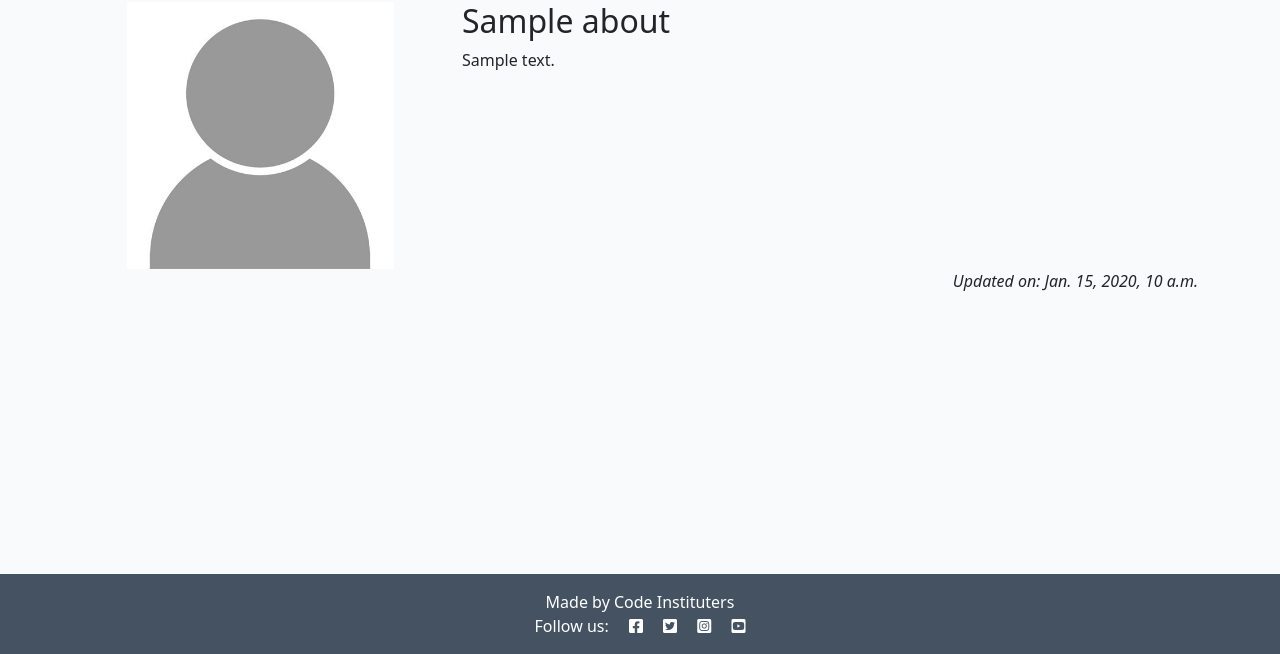
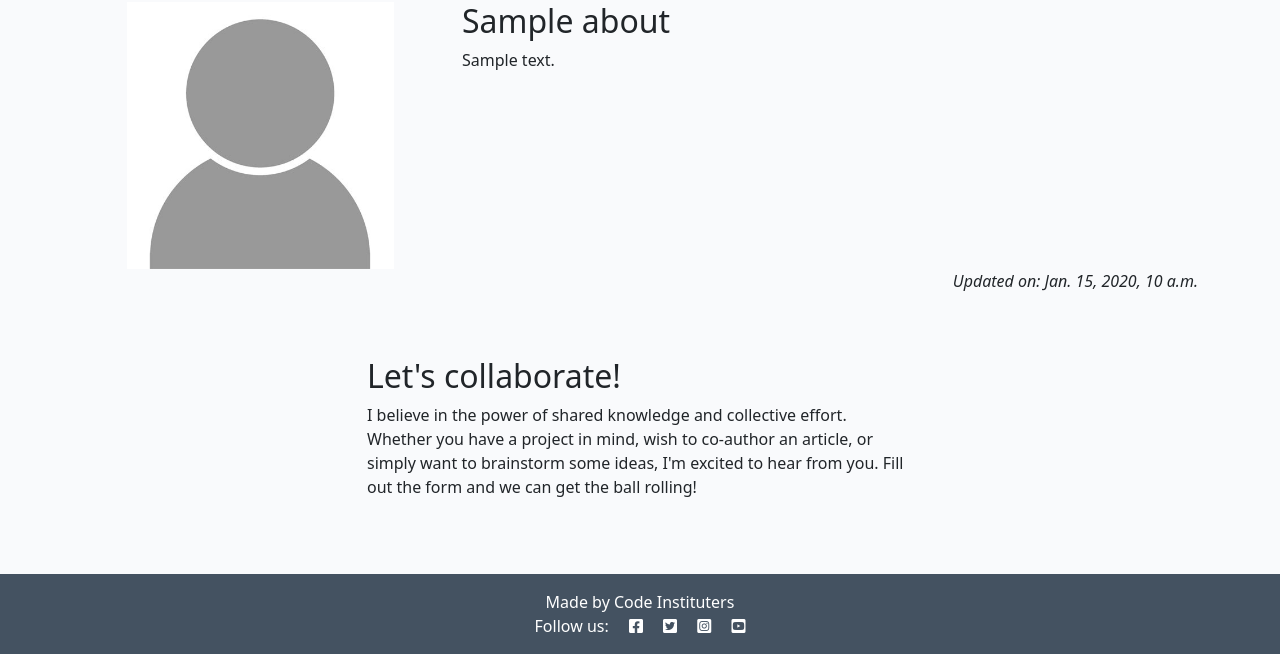
Before and after one commit to Libbu/django-blog, a Django app: page /about/ in a window 1280 px wide. Shown: the part 146-800 px from the top of the page. Run offline with Django 4.2, Linux system fonts and the light colour scheme; tables that the repository leaves empty hold one stand-in row (values such as "Sample post").

Commit message:
beginning contact form

```diff
--- a/about/models.py
+++ b/about/models.py
@@ -1,10 +1,22 @@
 from django.db import models
 
 # Create your models here.
+
+
 class About(models.Model):
     title = models.CharField(max_length=200)
+    updated_on = models.DateTimeField(auto_now=True)
     content = models.TextField()
-    updated_on = models.DateTimeField(auto_now=True)
 
     def __str__(self):
-        return f"{self.title}"
+        return self.title
+
+
+class CollaborateRequest(models.Model):
+    name = models.CharField(max_length=200)
+    email = models.EmailField()
+    message = models.TextField()
+    read = models.BooleanField(default=False)
+
+    def __str__(self):
+        return f"Collaboration request from {self.name}"
--- a/about/templates/about/about.html
+++ b/about/templates/about/about.html
@@ -1,23 +1,36 @@
 {% extends 'base.html' %}
+{% load static %}
+
 {% block content %}
-{% load static %}
 <div class="container mt-5">
     <div class="row">
-        <div class="col-4 text-center">
+        <div class="col-12 col-md-4 text-center">
             <img src="{% static 'images/nobody.jpg' %}" width="75%">
         </div>
-        <div class="col-8">
-            <!-- Title goes between these h2 tags -->
-            <h2>{{about.title}}</h2>
-            <!-- Content goes directly underneath this -->
-            {{about.content | safe}}
+        <div class="col-12 col-md-8">
+            <h2>{{ about.title }}</h2>
+            {{ about.content | safe }}
         </div>
     </div>
     <div class="row">
         <div class="col text-right">
-            <!-- Updated on field goes in here -->
-            <p class="text-end"><em>Updated on: {{about.updated_on}} </em></p>
+          <!-- Updated on field goes in here -->
+
+          <p class="text-end"><em>Updated on: {{ about.updated_on }}</em></p>
         </div>
-      </div>
+    </div>
+    <div class="row justify-content-center">
+        <div class="col-12 col-md-6 my-5">
+            <h2>Let's collaborate!</h2>
+            <p>I believe in the power of shared knowledge and collective effort.
+                Whether you have a project in mind, wish to co-author
+                an article, or simply want to brainstorm some ideas,
+                I'm excited to hear from you. Fill out the form
+                and we can get the ball rolling!</p>
+
+            <!-- add your form here. Your submit button should
+                                have the classes of btn, btn-secondary -->
+        </div>
+    </div>
 </div>
 {% endblock content %}
--- a/blog/views.py
+++ b/blog/views.py
@@ -33,6 +33,7 @@ def post_detail(request, slug):
     comment_count = post.comments.filter(approved=True).count()
 
     if request.method == "POST":
+        print( "Received a POST request")
         comment_form = CommentForm(data=request.POST)
         if comment_form.is_valid():
             comment = comment_form.save(commit=False)
@@ -45,7 +46,7 @@ def post_detail(request, slug):
             )
 
     comment_form = CommentForm()
-
+    print('about to render template')
 
     return render(
     request,
--- a/codestar/settings.py
+++ b/codestar/settings.py
@@ -28,7 +28,7 @@ TEMPLATES_DIR = os.path.join(BASE_DIR, 'templates')
 SECRET_KEY = os.environ.get("SECRET_KEY")
 
 # SECURITY WARNING: don't run with debug turned on in production!
-DEBUG = False
+DEBUG = True
 
 ALLOWED_HOSTS = ['8000-libbu-djangoblog-0jd6pbzf7x6.ws-eu108.gitpod.io','django-blog-ci-lms-7c2ee381d5d4.herokuapp.com']
 
```
Also changed, not shown: about/admin.py (+10 -3 lines), about/migrations/0002_collaboraterequest.py (added).
